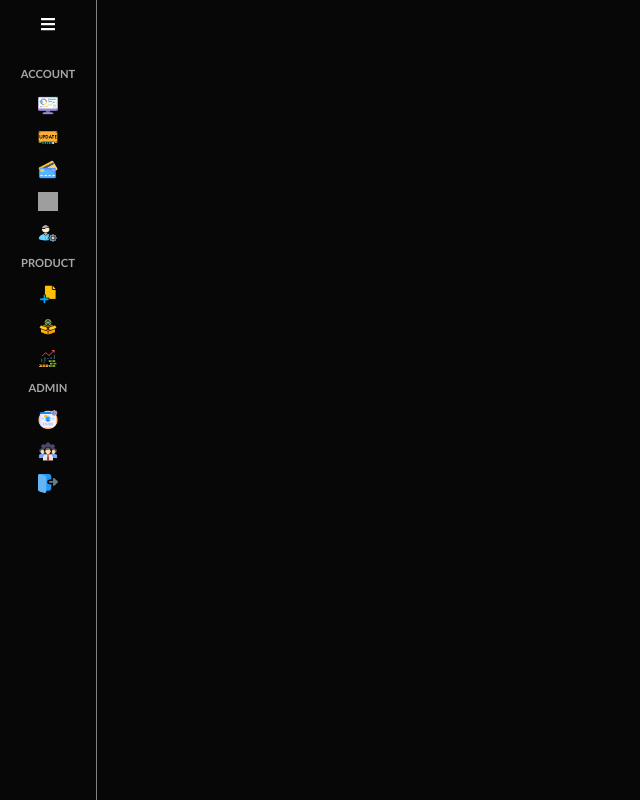
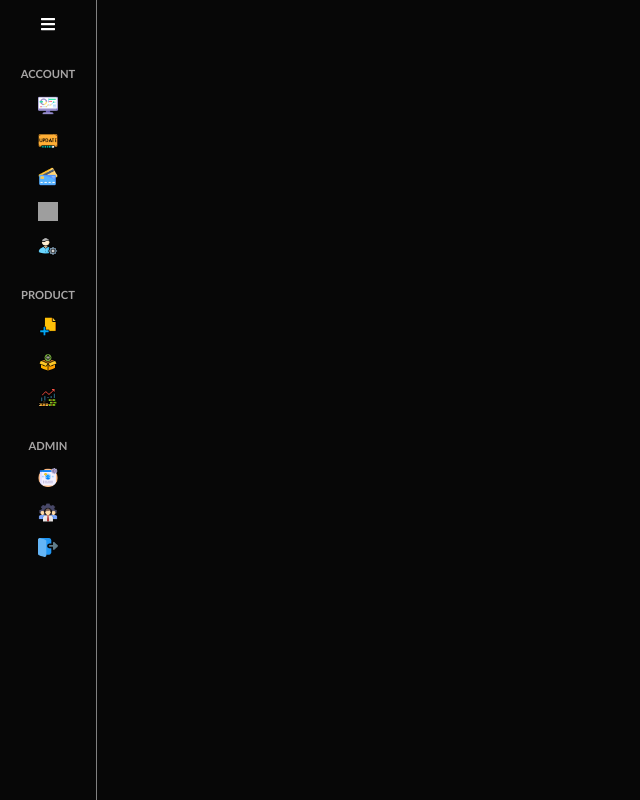
Before and after one commit to DevAdedoyin/monify, a React (Create React App) app: page / in a window 1280 px wide. Shown: the whole page, without its empty margins (0-640 px from the left). Built offline with nearby package versions, Linux system fonts and the light colour scheme; grey boxes are pictures that could not be loaded.

Commit message:
Nav styling progressing

```diff
--- a/src/components/Sidebar/NavComponents.module.css
+++ b/src/components/Sidebar/NavComponents.module.css
@@ -2,6 +2,12 @@
     display: flex;
     align-items: center;
     margin-bottom: 0.8rem;
+}
+
+.navItemContainerClosed {
+    display: flex;
+    align-items: center;
+    margin-bottom: 1rem;
 }
 
 .navIcon {
--- a/src/components/Sidebar/NavComponents.tsx
+++ b/src/components/Sidebar/NavComponents.tsx
@@ -5,11 +5,15 @@ type Props = { name: string; icon: string; path: string; isOpen: boolean };
 
 function NavComponent({ name, icon, path, isOpen }: Props) {
   return (
-    <div className={NavStyles.navItemContainer} style={{}}>
+    <div
+      className={
+        isOpen ? NavStyles.navItemContainer : NavStyles.navItemContainerClosed
+      }
+    >
       <img
         src={icon}
         alt=""
-        className={isOpen ? NavStyles.navIcon : NavStyles.navIconClosed }
+        className={isOpen ? NavStyles.navIcon : NavStyles.navIconClosed}
       />
       <p
         className={NavStyles.navTitle}
--- a/src/components/Sidebar/Sidebar.module.css
+++ b/src/components/Sidebar/Sidebar.module.css
@@ -44,6 +44,12 @@
 }
 /* SECTION TITLE END */
 
+/* NAVS CONTAINER */
+.navsContainerClosed {
+    margin-bottom: 2rem;
+}
+/* NAVS CONTAINER END */
+
 /* HR */
 hr {
     margin: 1.4rem auto;
--- a/src/components/Sidebar/Sidebar.tsx
+++ b/src/components/Sidebar/Sidebar.tsx
@@ -39,7 +39,13 @@ export default function Sidebar({ children }: Props) {
             ACCOUNT
           </h3>
         </div>
-        <div className={SidebarStyle.navsContainer}>
+        <div
+          className={
+            isOpen
+              ? SidebarStyle.navsContainer
+              : SidebarStyle.navsContainerClosed
+          }
+        >
           {NavItems.account.map((data, index) => {
             return <NavComponents {...data} key={index} isOpen={isOpen} />;
           })}
@@ -56,7 +62,13 @@ export default function Sidebar({ children }: Props) {
             PRODUCT
           </h3>
         </div>
-        <div className={SidebarStyle.navsContainer}>
+        <div
+          className={
+            isOpen
+              ? SidebarStyle.navsContainer
+              : SidebarStyle.navsContainerClosed
+          }
+        >
           {NavItems.product.map((data, index) => {
             return <NavComponents {...data} key={index} isOpen={isOpen} />;
           })}
@@ -73,7 +85,13 @@ export default function Sidebar({ children }: Props) {
             ADMIN
           </h3>
         </div>
-        <div className={SidebarStyle.navsContainer}>
+        <div
+          className={
+            isOpen
+              ? SidebarStyle.navsContainer
+              : SidebarStyle.navsContainerClosed
+          }
+        >
           {NavItems.admin.map((data, index) => {
             return <NavComponents {...data} key={index} isOpen={isOpen} />;
           })}
```
